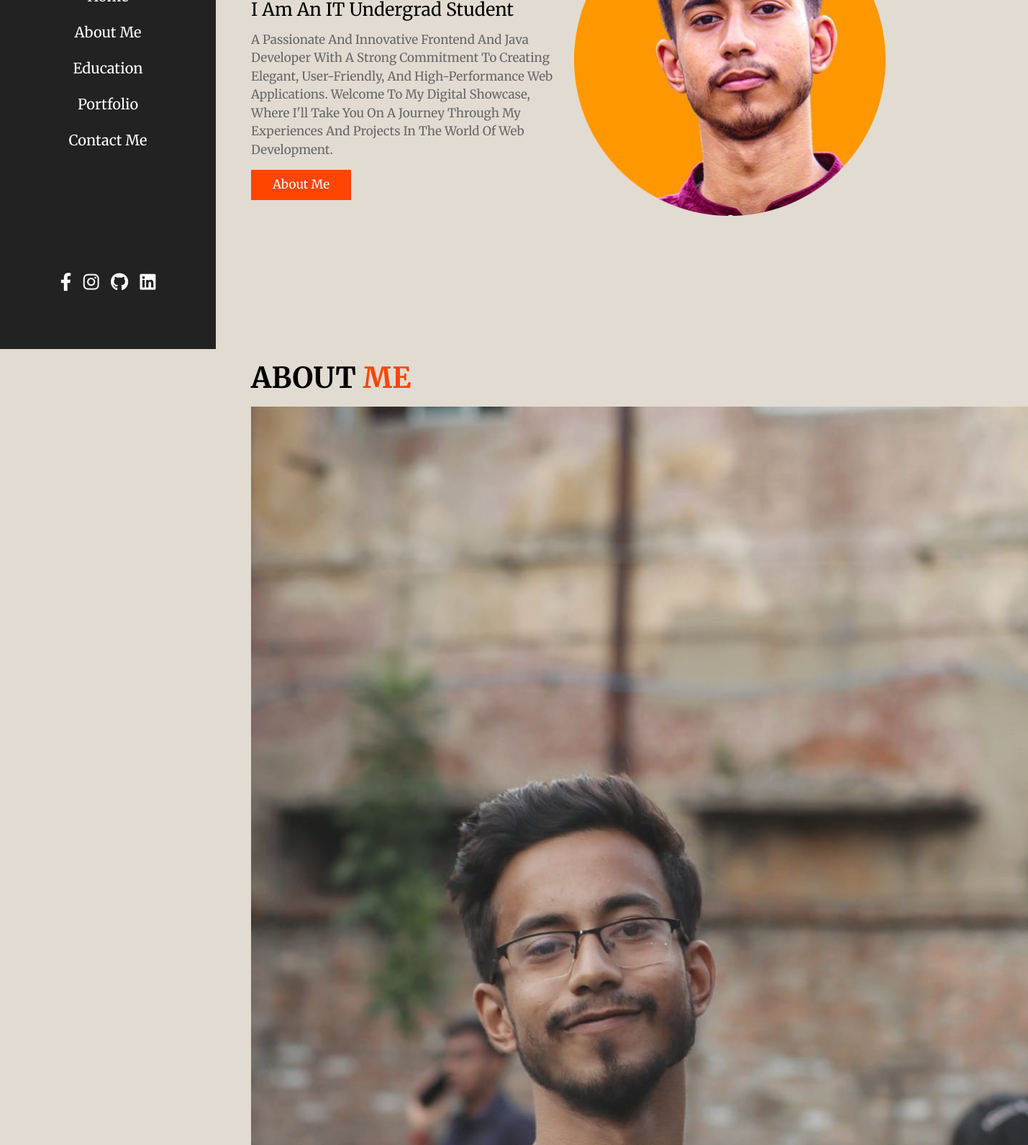
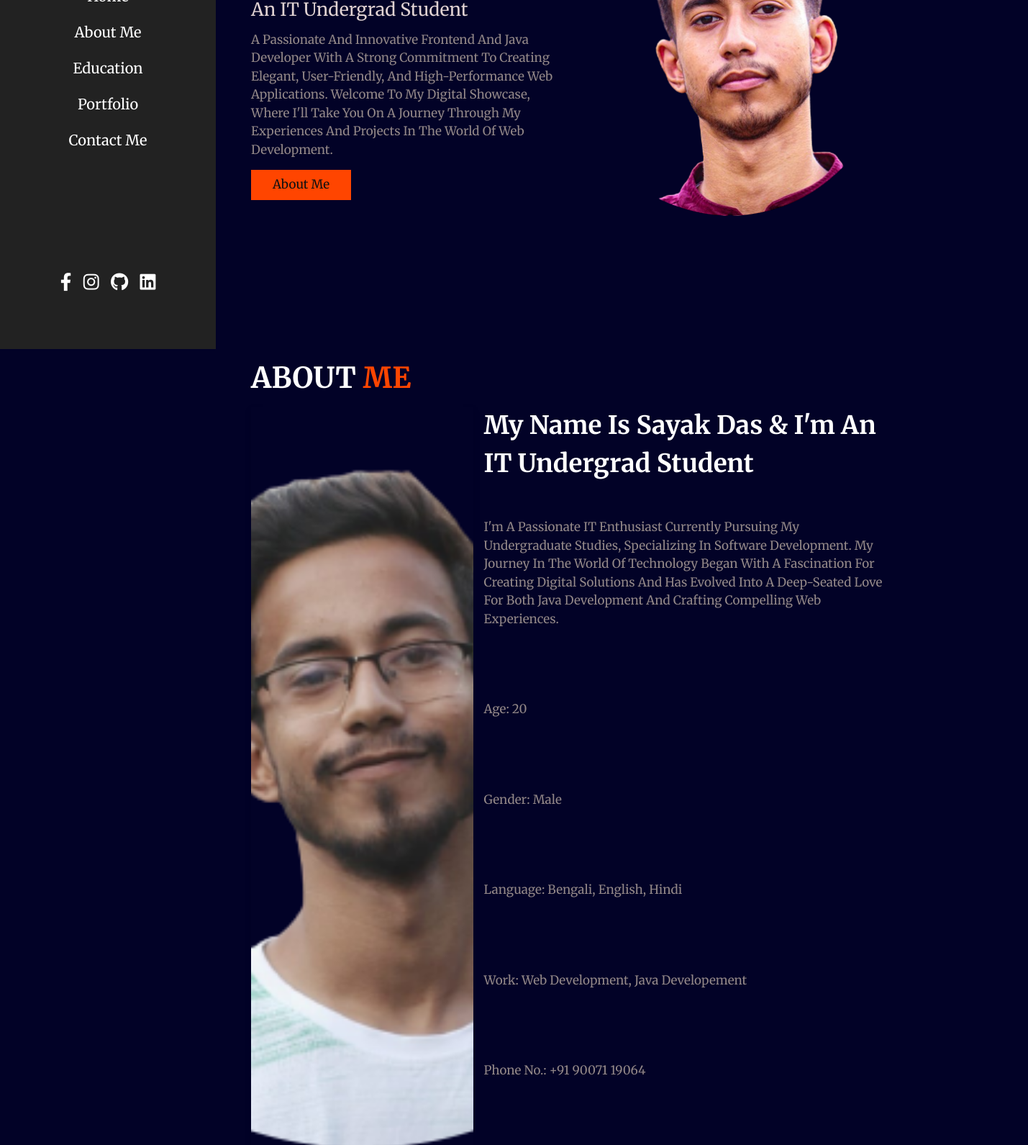
Before and after one commit to Sayak-das/Personal_portfolio, a plain HTML site: page index.html in a window 1280 px wide. Shown: the part 315-1906 px from the top of the page at 72% size, 1429 px wide, since content can reach past the window. Drawn offline with Linux system fonts and the light colour scheme; a web font is replaced by a local one.

Commit message:
Third commit

```diff
--- a/index.html
+++ b/index.html
@@ -1,5 +1,6 @@
 <!DOCTYPE html>
 <html lang="en">
+
 <head>
     <meta charset="UTF-8">
     <meta name="viewport" content="width=device-width, initial-scale=1.0">
@@ -7,10 +8,13 @@
     <link rel="stylesheet" href="style.css">
     <script src="index.js"></script>
     <link rel="preconnect" href="https://fonts.googleapis.com">
-<link rel="preconnect" href="https://fonts.gstatic.com" crossorigin>
-<link href="https://fonts.googleapis.com/css2?family=Belanosima&family=IBM+Plex+Sans:ital,wght@0,300;0,400;1,300&family=Inconsolata:wght@300;400;500;700;800&family=Inter&family=Jost:ital,wght@0,300;0,400;0,500;0,600;0,700;1,600&family=Merriweather:wght@300;400;700;900&family=Ubuntu&display=swap" rel="stylesheet">
+    <link rel="preconnect" href="https://fonts.gstatic.com" crossorigin>
+    <link
+        href="https://fonts.googleapis.com/css2?family=Belanosima&family=IBM+Plex+Sans:ital,wght@0,300;0,400;1,300&family=Inconsolata:wght@300;400;500;700;800&family=Inter&family=Jost:ital,wght@0,300;0,400;0,500;0,600;0,700;1,600&family=Merriweather:wght@300;400;700;900&family=Ubuntu&display=swap"
+        rel="stylesheet">
     <link rel="stylesheet" href="https://cdnjs.cloudflare.com/ajax/libs/font-awesome/6.4.2/css/all.min.css">
 </head>
+
 <body>
 
     <div id="menu-bars" class="fas fa-bars"></div>
@@ -40,12 +44,14 @@
         <div class="content">
             <span class="hi">Hi...</span>
             <h3>I am <span>Sayak Das</span></h3>
-            <p class="info">I am an IT undergrad student</p>
-            <p class="text">a passionate and innovative Frontend and Java Developer with a strong commitment to creating elegant, user-friendly, and high-performance web applications. Welcome to my digital showcase, where I'll take you on a journey through my experiences and projects in the world of web development.</p>
+            <p class="info">an IT undergrad student</p>
+            <p class="text">a passionate and innovative Frontend and Java Developer with a strong commitment to creating
+                elegant, user-friendly, and high-performance web applications. Welcome to my digital showcase, where
+                I'll take you on a journey through my experiences and projects in the world of web development.</p>
             <a href="#about" class="btn">About Me</a>
         </div>
         <div class="image">
-            <img src="img/main2.png" alt="">
+            <img src="img/main-2.png" alt="">
         </div>
     </section>
 
@@ -53,8 +59,35 @@
     <section class="about" id="about">
         <h1 class="heading">about <span> Me </span> </h1>
         <div class="row-1">
-            <img src="img/about.jpg" alt="">
+            <div class="image">
+                <img src="img/about.png" alt="">
+            </div>
+
+            <div class="content">
+                <h3>my name is sayak das & i'm an IT undergrad student</h3>
+                <p>I'm a passionate IT enthusiast currently pursuing my undergraduate studies, specializing in software
+                    development. My journey in the world of technology began with a fascination for creating digital
+                    solutions and has evolved into a deep-seated love for both Java development and crafting compelling
+                    web experiences.</p>
+                <div class="box-container">
+                    <div class="box">
+                        <p> <span> age: </span> 20 </p>
+                        <p> <span> gender: </span> male </p>
+                        <p> <span> language: </span> bengali, english, hindi </p>
+                        <p> <span> work: </span> Web development, java developement </p>
+
+                    </div>
+                    <div class="box">
+                        <p> <span> phone no.: </span> +91 90071 19064 </p>
+                        <p> <span> email: </span> dassayak14@gmail.com </p>
+                        <p> <span> country: </span> india </p>
+                    </div>
+                </div>
+                <a href="#" class="btn">Download CV</a>
+                <a href="#" class="btn">Hire Me</a>
+            </div>
         </div>
     </section>
 </body>
+
 </html>
--- a/style.css
+++ b/style.css
@@ -17,7 +17,7 @@ html{
     scroll-behavior: smooth;
 }
 body{
-    background: rgb(225, 219, 209);
+    background: rgb(2, 2, 39);
     padding-left: 30rem;
 }
 header{
@@ -72,29 +72,6 @@ header .follow a:hover{
     cursor: pointer;
     display: none;
 }
-.cursor-1{
-    position: absolute;
-    top: 0; left: 0;
-    height: 1rem;
-    width: 1rem;
-    background: var(--main-color);
-    pointer-events: none;
-    transform: translate(-50%, -50%);
-    border-radius: 50%;
-    z-index: 10000;
-}
-.cursor-2{
-    position: absolute;
-    top: 0; left: 0;
-    height: 4rem;
-    width: 4rem;
-    border: .1rem solid var(--main-color);
-    pointer-events: none;
-    transform: translate(-50%, -50%);
-    border-radius: 50%;
-    z-index: 10000;
-    transition: .3s linear;
-}
 section{
     padding: 1rem 5%;
     min-height: 100vh;
@@ -120,7 +97,7 @@ section{
 }
 .home .content h3{
     font-size: 4.5rem;
-    color: black;
+    color: white;
     text-transform: uppercase;
 }
 .home .content h3 span{
@@ -129,13 +106,13 @@ section{
 }
 .home .content .info{
     font-size: 2.5rem;
-    color: black;
+    color: rgb(224, 210, 210);
     padding: .5rem 0;
 
 }
 .home .content .text{
     font-size: 1.7rem;
-    color: #666;
+    color: rgb(147, 136, 136);
     padding: .5rem 0;
 }
 .btn{
@@ -143,18 +120,19 @@ section{
     margin-top: 1rem;
     padding: .8rem 3rem;
     background: var(--main-color);
-    color: #fff;
+    color: #111;
     cursor: pointer;
     font-size: 1.7rem;
 }
 .btn:hover{
     background: black;
+    color: white;
     letter-spacing: .2rem;
 }
 .heading{
     font-size: 4rem;
     padding-bottom: 1rem;
-    color: black;
+    color: white;
     text-transform: uppercase;
 
 }
@@ -162,6 +140,34 @@ section{
     color: var(--main-color);
     text-transform: uppercase;
 }
+.about .row-1{
+    display: flex;
+    flex-wrap: wrap;
+    gap: 1.5rem;
+    padding-bottom: 2rem;
+}
+.about .row-1 .image{
+    flex: 1 1 25rem;
+}
+.about .row-1 .content{
+    flex: 1 1 50rem;
+}
+.about .row-1 .image img{
+    height: 80%;
+    width: 100%;
+    object-fit: cover;
+    box-shadow: 0 .5rem 1rem rgba(0, 0, 0, .1);
+}
+.about .row-1 .content h3{
+    color: white;
+    font-size: 3.5rem;
+}
+.about .row-1 .content p{
+    color: rgb(147, 136, 136);
+    font-size: 1.7rem;
+    padding: 5rem 0;
+}
+
 
 
 
```
Also changed, not shown: img/about.jpg (deleted), img/about.png (added), img/main-2.png (added), img/main2.png (deleted).
